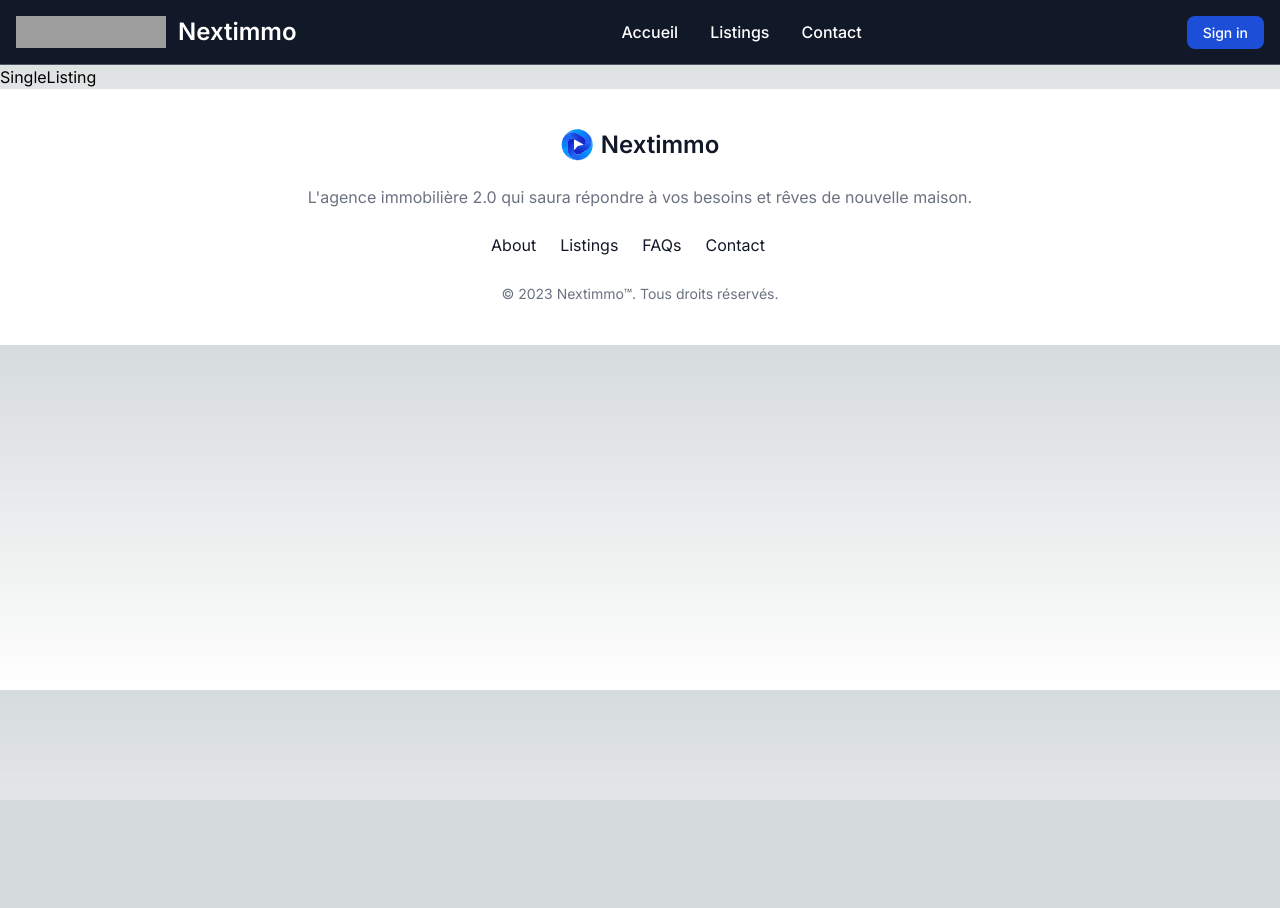
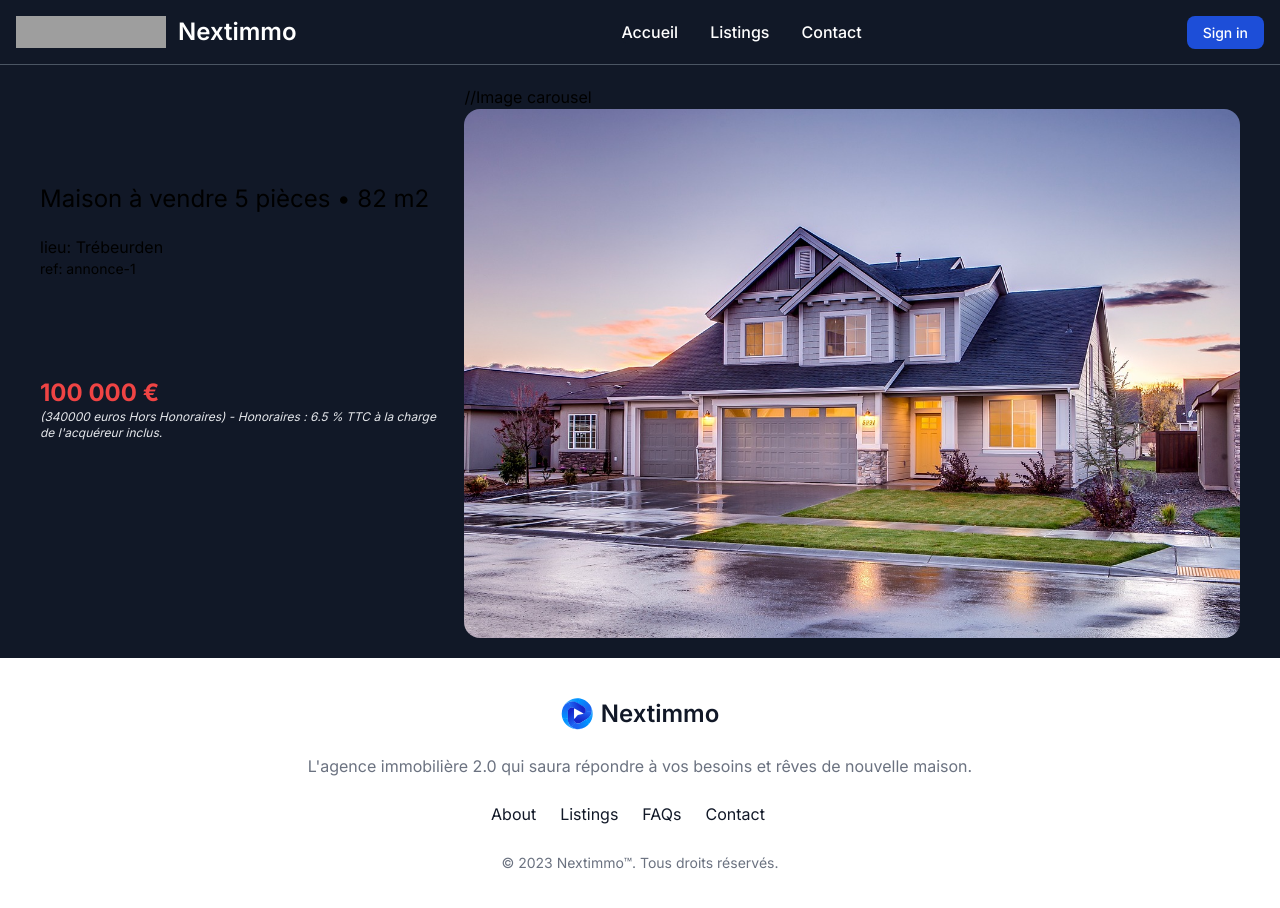
Before and after one commit to Ayrow/nextimmo, a Next.js app: page /listings/1 in a window 1280 px wide. Shown: the top 908 px of the page. Before the commit the page ends 800 px from the top, so only its background shows below. Built offline with nearby package versions, Linux system fonts and the light colour scheme; no server answers; grey boxes are pictures that could not be loaded.

Commit message:
setup basic design for header in single listing page

```diff
--- a/src/app/listings/[slug]/page.tsx
+++ b/src/app/listings/[slug]/page.tsx
@@ -1,13 +1,56 @@
 'use client';
 
+import Image from 'next/image';
 import { useEffect } from 'react';
 
-const SingleListing = ({ params }) => {
+export async function generateStaticParams() {
+  const listings = await fetch('/api/allListings').then((res) => res.json());
+
+  return listings.map((listing) => ({
+    slug: listing.slug,
+  }));
+}
+
+const SingleListing = ({ params }: { params: { slug: string } }) => {
+  const { slug } = params;
+
   useEffect(() => {
-    console.log('params', params);
-    console.log('params.slug', params.slug);
+    // fetch Single Listing data
   }, []);
-  return <div>SingleListing</div>;
+
+  return (
+    <div className='bg-gray-900 px-2 lg:px-10 py-5'>
+      <div className='flex flex-col-reverse lg:flex-row gap-5'>
+        <div className='grid grid-cols-1 md:grid-cols-2 lg:grid-cols-1'>
+          <div className='flex flex-col justify-center gap-5'>
+            <h2 className='text-2xl'>Maison à vendre 5 pièces • 82 m2</h2>
+            <div>
+              <p>lieu: Trébeurden</p>
+              <p className=' text-sm'>ref: annonce-1</p>
+            </div>
+          </div>
+          <div className=''>
+            <p className='text-red-500 text-2xl font-bold'>100 000 €</p>
+            <p className='text-xs text-gray-200 italic'>
+              (340000 euros Hors Honoraires) - Honoraires : 6.5 % TTC à la
+              charge de l'acquéreur inclus.
+            </p>
+          </div>
+        </div>
+
+        <div>
+          //Image carousel
+          <Image
+            src={'/house.jpg'}
+            alt={`photo-1`}
+            width='1000'
+            height='1000'
+            className='rounded-2xl'
+          />
+        </div>
+      </div>
+    </div>
+  );
 };
 
 export default SingleListing;
--- a/src/components/listings/ListCard.tsx
+++ b/src/components/listings/ListCard.tsx
@@ -1,7 +1,9 @@
 import Image from 'next/image';
 import { IListingDocument } from '../../../types/listingTypes';
+import { useRouter } from 'next/navigation';
 
 const ListCard = ({ listing }: { listing: IListingDocument }) => {
+  const router = useRouter();
   const {
     ref,
     nbPieces,
@@ -13,8 +15,13 @@ const ListCard = ({ listing }: { listing: IListingDocument }) => {
     statut,
     photos,
   } = listing;
+
+  const slug = `annonce-${listing.transaction}-${listing.lieu.ville}-${ref}`;
+
   return (
-    <div className='relative border rounded-2xl flex flex-col sm:flex-row flex-wrap items-center justify-between gap-5 p-5'>
+    <div
+      className='relative border rounded-2xl flex flex-col sm:flex-row flex-wrap items-center justify-between gap-5 p-5'
+      onClick={() => router.push(`/listings/${slug}}`)}>
       <div className='flex flex-wrap flex-col gap-2'>
         <p className='font-bold'>ref: {ref}</p>
 
--- a/src/context/listings/listingsContext.tsx
+++ b/src/context/listings/listingsContext.tsx
@@ -27,7 +27,6 @@ const ListingsProvider = ({ children }: { children: React.ReactNode }) => {
       const data = await res.json();
       if (data) {
         setAllListings(data);
-        console.log('data', data);
       } else {
         //display alert error fetching listings
       }
```
